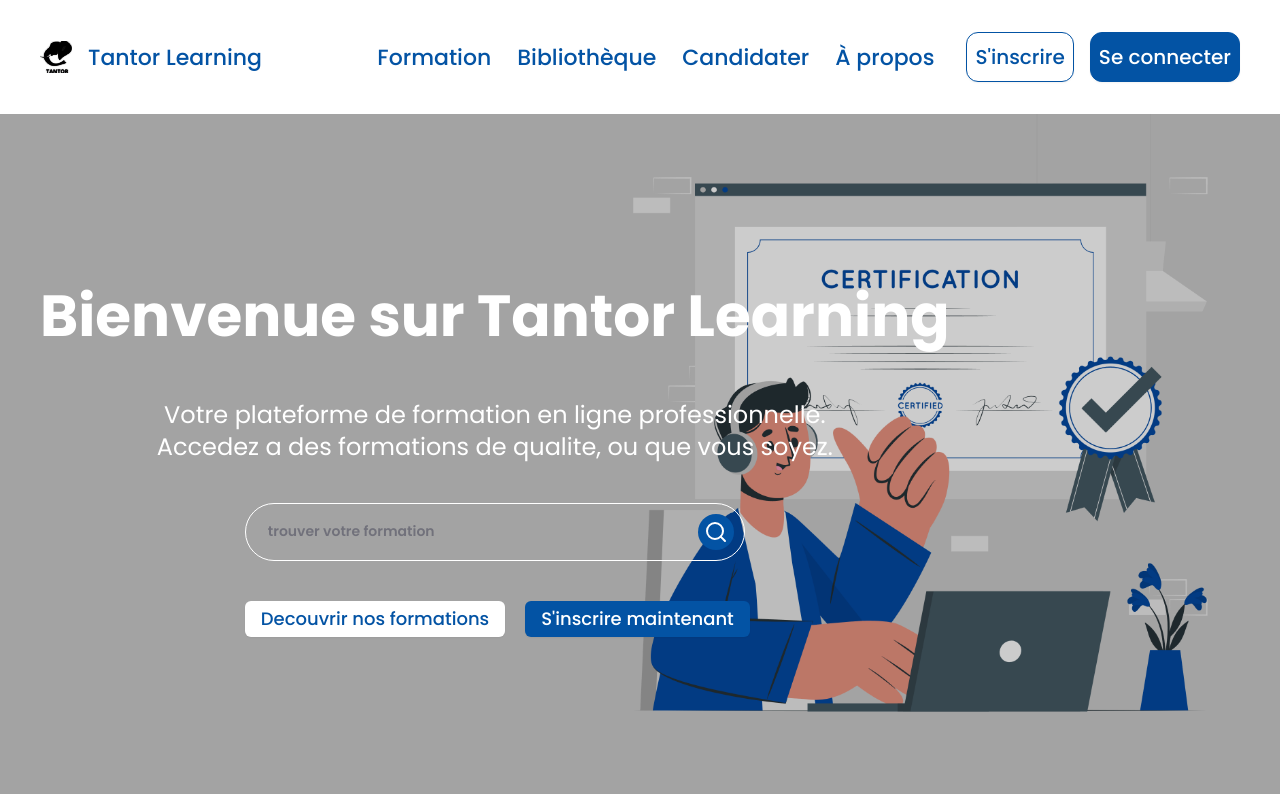
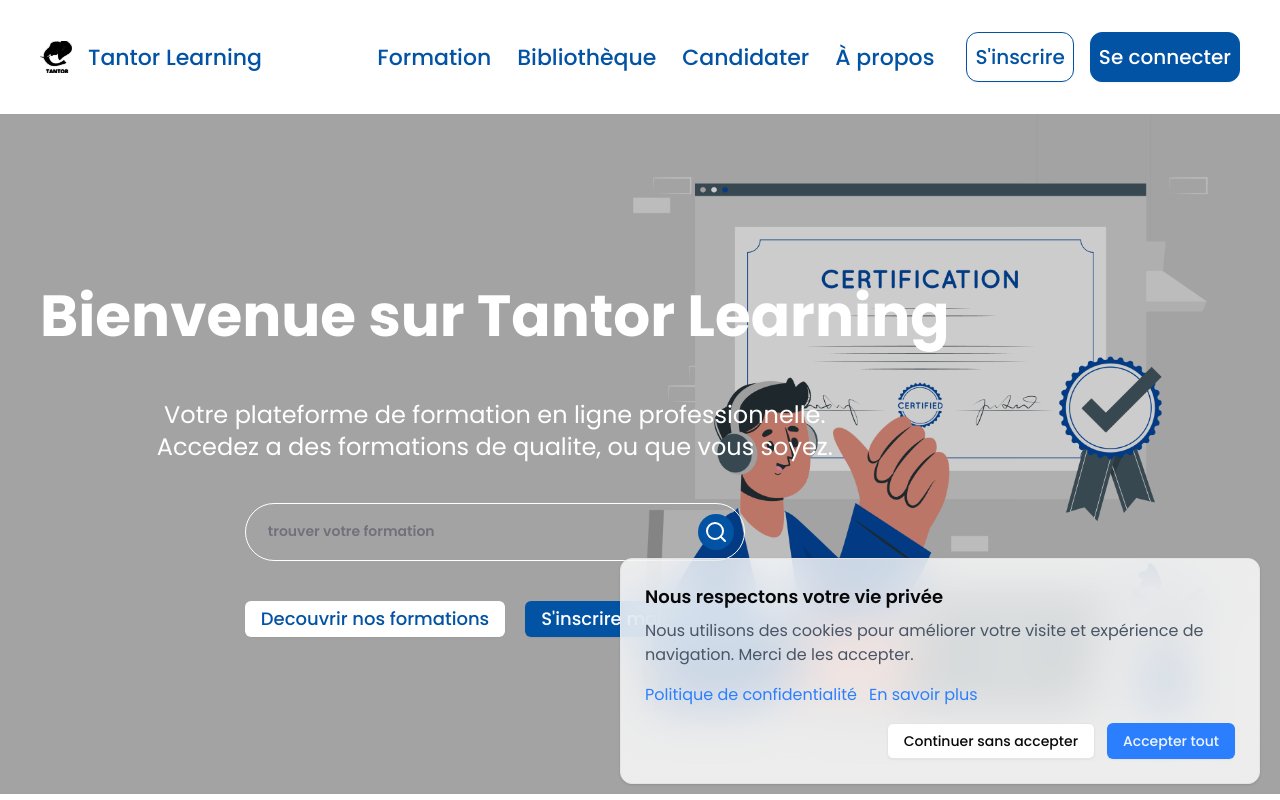
Before and after one commit to Tantor-Hub/tantor-learning-frontend, a Next.js app: page / in a window 1280 px wide. Shown: the top 800 px of the page. Built offline with nearby package versions, Linux system fonts and the light colour scheme.

Commit message:
Cookie Message UI Page

```diff
--- a/src/app/(auth)/recover/error.tsx
+++ b/src/app/(auth)/recover/error.tsx
@@ -1,3 +1,9 @@
 "use client";
-import Error from "../../../components/shared/error";
-export default Error;
+
+export default function Error() {
+  return (
+    <div>
+      <p>Error Page</p>
+    </div>
+  );
+}
--- a/src/app/(auth)/recover/loading.tsx
+++ b/src/app/(auth)/recover/loading.tsx
@@ -1,2 +1,7 @@
-import Loading from "../../../components/shared/Loading";
-export default Loading;
+export default function Loading() {
+  return (
+    <div>
+      <p>Loading...</p>
+    </div>
+  );
+}
--- a/src/app/(auth)/success/error.tsx
+++ b/src/app/(auth)/success/error.tsx
@@ -1,3 +1,9 @@
 "use client";
-import Error from "../../../components/shared/error";
-export default Error;
+
+export default function Error() {
+  return (
+    <div>
+      <p>Error Page</p>
+    </div>
+  );
+}
--- a/src/app/(auth)/success/loading.tsx
+++ b/src/app/(auth)/success/loading.tsx
@@ -1,2 +1,7 @@
-import Loading from "../../../components/shared/loading";
-export default Loading;
+export default function Loading() {
+  return (
+    <div>
+      <p>Loading...</p>
+    </div>
+  );
+}
--- a/src/app/(auth)/verify-code/error.tsx
+++ b/src/app/(auth)/verify-code/error.tsx
@@ -1,3 +1,9 @@
 "use client";
-import Error from "../../../components/shared/error";
-export default Error;
+
+export default function Error() {
+  return (
+    <div>
+      <p>Error Page</p>
+    </div>
+  );
+}
--- a/src/app/(auth)/verify-code/loading.tsx
+++ b/src/app/(auth)/verify-code/loading.tsx
@@ -1,2 +1,7 @@
-import Loading from "../../../components/shared/loading";
-export default Loading;
+export default function Loading() {
+  return (
+    <div>
+      <p>Loading...</p>
+    </div>
+  );
+}
--- /dev/null
+++ b/src/app/(external)/layout.tsx
@@ -0,0 +1,18 @@
+import { ReactNode } from "react";
+import type { Metadata } from "next";
+import Header from "@/components/header";
+import Footer from "@/components/footer";
+
+export default function RootLayout({
+  children,
+}: Readonly<{
+  children: ReactNode;
+}>) {
+  return (
+    <>
+      <Header />
+      {children}
+      <Footer />
+    </>
+  );
+}
--- a/src/app/(external)/page.tsx
+++ b/src/app/(external)/page.tsx
@@ -1,3 +1,4 @@
+import { CookieMessageAlert } from "@/components/cookie-message-alert";
 import Features from "./components/features";
 import GetStarted from "./components/get-started";
 import Hero from "./components/hero";
@@ -14,6 +15,7 @@
       <Features />
       <Teaching />
       <GetStarted />
+      <CookieMessageAlert />
     </main>
   );
 }
--- a/src/app/layout.tsx
+++ b/src/app/layout.tsx
@@ -4,8 +4,6 @@
 import { ReduxProvider } from "@/components/provider";
 import { Toaster } from "@/components/ui/sonner";
 import "./globals.css";
-import Header from "@/components/header";
-import Footer from "@/components/footer";
 
 const poppins = Poppins({
   weight: ["400", "500", "600", "700"],
@@ -28,12 +26,10 @@
   return (
     <html lang="en">
       <body className={`${poppins.className} antialiased`}>
-        <Header />
         <ReduxProvider>
           {children}
           <Toaster />
         </ReduxProvider>
-        <Footer />
       </body>
     </html>
   );
--- /dev/null
+++ b/src/components/cookie-message-alert.tsx
@@ -0,0 +1,64 @@
+"use client";
+import { useState, useEffect } from "react";
+import { Card, CardContent } from "./ui/card";
+import { Button } from "./ui/button";
+export function CookieMessageAlert() {
+  const [showCookieMessage, setShowCookieMessage] = useState(false);
+
+  useEffect(() => {
+    // Check if the user has already accepted cookies
+    const hasAcceptedCookies = localStorage.getItem("cookiesAccepted");
+
+    // Only show the message if they haven't previously accepted
+    if (!hasAcceptedCookies) {
+      setShowCookieMessage(true);
+    }
+  }, []);
+
+  const acceptAll = () => {
+    // Save acceptance to localStorage
+    localStorage.setItem("cookiesAccepted", "true");
+    setShowCookieMessage(false);
+
+    // Here you could also initialize your analytics or tracking scripts
+    // console.log("All cookies accepted");
+  };
+
+  const continueWithoutAccepting = () => {
+    // Save rejection to localStorage so we don't keep asking
+    localStorage.setItem("cookiesAccepted", "false");
+    setShowCookieMessage(false);
+
+    // console.log("Cookies declined");
+  };
+
+  if (!showCookieMessage) {
+    return null; // Don't render anything if we shouldn't show the message
+  }
+
+  return (
+    <Card className="fixed bottom-4 right-5 z-50 w-4/4 md:max-w-3/4 lg:max-w-2/4 backdrop-blur-xl bg-[#FFFFFFCC]">
+      <CardContent>
+        <h2 className="text-lg font-semibold mb-2">Nous respectons votre vie privée</h2>
+        <p className="mb-4 text-gray-600">
+          Nous utilisons des cookies pour améliorer votre visite et expérience de navigation. Merci
+          de les accepter.
+        </p>
+        <div className="flex flex-col sm:flex-row gap-3">
+          <a href="/privacy-policy" className="text-primary hover:underline mb-2 sm:mb-0">
+            Politique de confidentialité
+          </a>
+          <a href="/learn-more" className="text-primary hover:underline">
+            En savoir plus
+          </a>
+        </div>
+        <div className="mt-4 flex flex-col sm:flex-row gap-3 justify-end">
+          <Button onClick={continueWithoutAccepting} variant="outline">
+            Continuer sans accepter
+          </Button>
+          <Button onClick={acceptAll}>Accepter tout</Button>
+        </div>
+      </CardContent>
+    </Card>
+  );
+}
```
Also changed, not shown: src/app/(external)/formations/payment/page.tsx (renamed from src/app/formations/payment/page.tsx), src/app/(external)/formations/payment/success-payment/page.tsx (renamed from src/app/formations/payment/success-payment/page.tsx), 1 other file (tests, documents, lock files or other folders).
